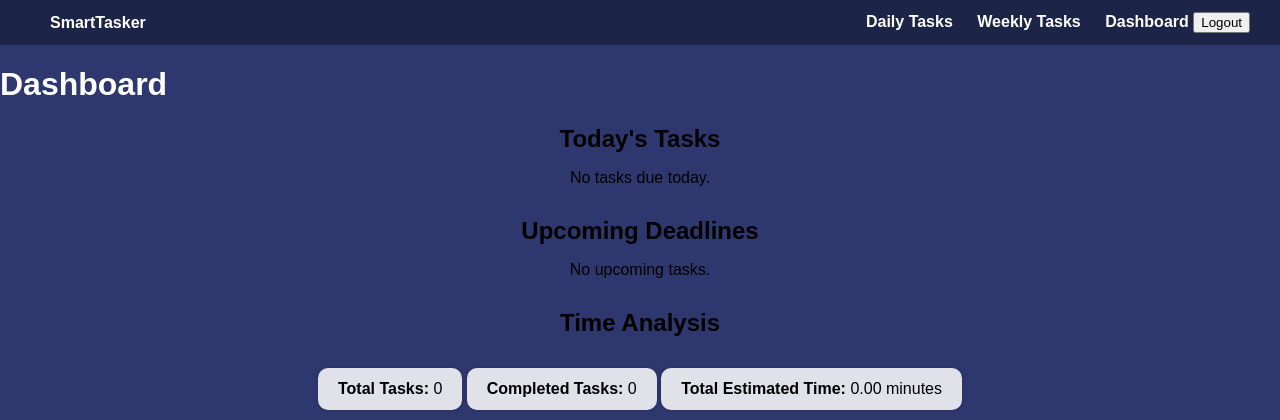
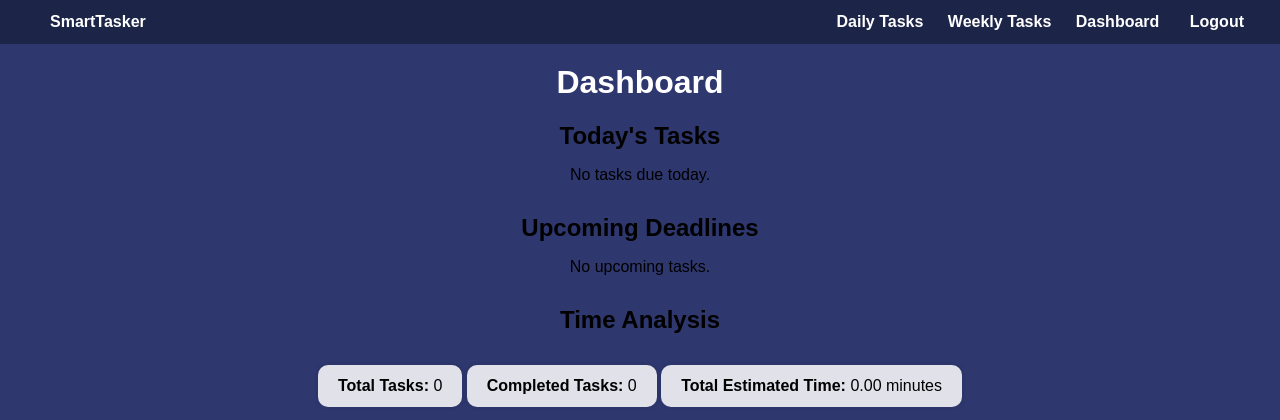
Before and after one commit to dianabalt/SmartTasker, a Django app: page /dashboard/ in a window 1280 px wide. Shown: the top 420 px of the page. Run offline with Django 5.2, Linux system fonts and the light colour scheme; data that the repository does not hold is empty.

Commit message:
Update README, enhance dashboard styles, and fix task category color fallback
- Added instructions for running the application on Windows in README.md
- Improved dashboard header styles for better visibility
- Updated logout button styles for consistency
- Added default color fallback for task category symbols in weekly tasks
- Created requirements.txt for dependency management

```diff
--- a/dashboard/templates/dashboard/dashboard.html
+++ b/dashboard/templates/dashboard/dashboard.html
@@ -6,6 +6,13 @@
     <title>Dashboard - SmartTasker</title>
     <script src="https://cdn.jsdelivr.net/npm/chart.js"></script>
 <style>
+
+h1 {
+    text-align: center;
+    color: white;
+    margin-top: 20px;
+}
+
   body {
     background-color: #2e376e;
     color: white;
@@ -189,7 +196,9 @@
         <a href="{% url 'dashboard' %}">Dashboard</a>
         <form method="POST" action="{% url 'logout' %}" style="display:inline;">
             {% csrf_token %}
-            <button type="submit">Logout</button>
+            <button type="submit" style="background:none; border:none; color:white; font-weight:bold; margin-left:20px; cursor:pointer; text-decoration:none; font-family:inherit; font-size:inherit;">
+                Logout
+            </button>
         </form>
     </div>
 </div>
--- /dev/null
+++ b/requirements.txt
@@ -0,0 +1 @@
+django>=5.2.4
--- a/tasks/templates/tasks/weekly_tasks.html
+++ b/tasks/templates/tasks/weekly_tasks.html
@@ -300,7 +300,7 @@
         {% for task in tasks %}
             <div class="task-card {% if task.is_completed %}completed{% endif %}">
                 <div class="task-details">
-                    <div class="category-symbol" style="color: {{ task.category_color }}">ᯓ★ˎˊ˗</div>
+                    <div class="category-symbol" style="color: {{ task.category_color|default:'#000000' }}">ᯓ★ˎˊ˗</div>
                     <div class="task-title">{{ task.title }}</div>
                     <div class="task-desc">{{ task.description }}</div>
                     <div class="date-info">
@@ -336,8 +336,6 @@
     {% endfor %}
 </div>
 
-</div>
-
 <script>
     function toggleForm(id) {
         const form = document.getElementById(id);
```
Also changed, not shown: README.md.
